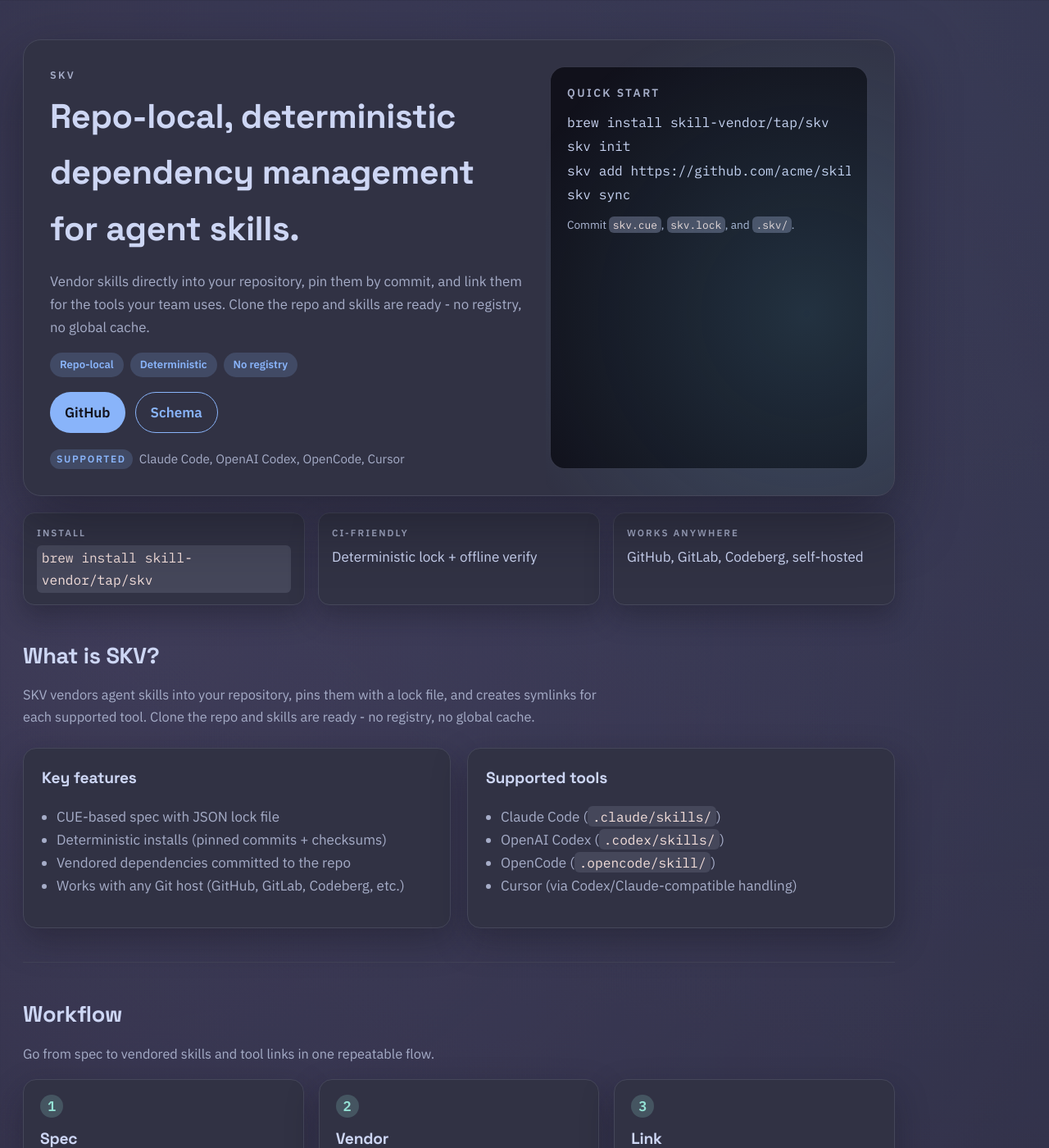
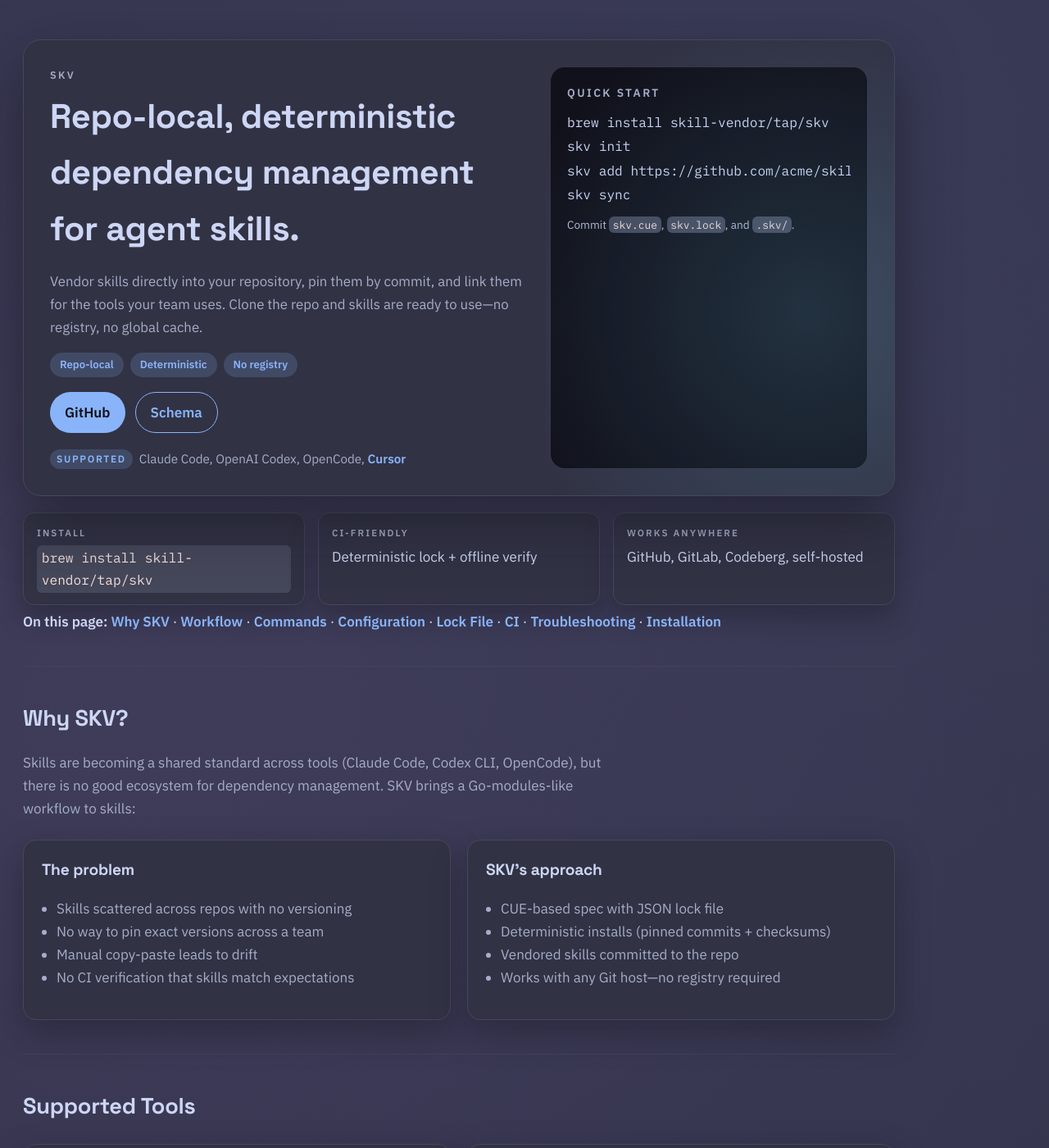
Before and after one commit to skill-vendor/skv, a Jekyll site: the page built from docs/index.md, in a window 1280 px wide and 1400 px high. Shown: the whole window at 82% size. Built offline with Jekyll 4.4.1, drawn with Linux system fonts in a browser that asks for light colours; some of the changed text lies outside the part shown.

Commit message:
docs: improve docs based on review feedback
- README: Add quick start with commit guidance, "Who is this for?"
  callout, move status note to top, trim reference sections
- docs/index: Add TOC, "Why SKV" section, lock file explanation,
  troubleshooting section, clarify schema fields, add Cursor link
- CONTRIBUTING: Add local dev loop, docs file locations, schema
  update guidance
- Align skv import usage across README and docs

Co-Authored-By: Claude Opus 4.5 <noreply@anthropic.com>

````diff
--- a/docs/index.md
+++ b/docs/index.md
@@ -7,7 +7,7 @@ title: SKV - Skill Vendor
   <div class="hero-copy">
     <p class="eyebrow">SKV</p>
     <h1>Repo-local, deterministic dependency management for agent skills.</h1>
-    <p class="lede">Vendor skills directly into your repository, pin them by commit, and link them for the tools your team uses. Clone the repo and skills are ready - no registry, no global cache.</p>
+    <p class="lede">Vendor skills directly into your repository, pin them by commit, and link them for the tools your team uses. Clone the repo and skills are ready to use—no registry, no global cache.</p>
     <div class="hero-tags">
       <span class="tag">Repo-local</span>
       <span class="tag">Deterministic</span>
@@ -19,7 +19,7 @@ title: SKV - Skill Vendor
     </div>
     <div class="hero-meta">
       <span class="meta-label">Supported</span>
-      <span>Claude Code, OpenAI Codex, OpenCode, Cursor</span>
+      <span>Claude Code, OpenAI Codex, OpenCode, <a href="https://cursor.com/docs/context/skills">Cursor</a></span>
     </div>
   </div>
   <div class="hero-panel">
@@ -47,27 +47,62 @@ skv sync</code></pre>
   </div>
 </div>
 
-## What is SKV?
+<nav class="toc">
+  <strong>On this page:</strong>
+  <a href="#why-skv">Why SKV</a> ·
+  <a href="#workflow">Workflow</a> ·
+  <a href="#commands">Commands</a> ·
+  <a href="#configuration">Configuration</a> ·
+  <a href="#lock-file">Lock File</a> ·
+  <a href="#ci-integration">CI</a> ·
+  <a href="#troubleshooting">Troubleshooting</a> ·
+  <a href="#installation">Installation</a>
+</nav>
 
-<p class="section-lede">SKV vendors agent skills into your repository, pins them with a lock file, and creates symlinks for each supported tool. Clone the repo and skills are ready - no registry, no global cache.</p>
+---
+
+## Why SKV?
+
+Skills are becoming a shared standard across tools (Claude Code, Codex CLI, OpenCode), but there is no good ecosystem for dependency management. SKV brings a Go-modules-like workflow to skills:
 
 <div class="grid two-col">
   <div class="card">
-    <h3>Key features</h3>
+    <h3>The problem</h3>
+    <ul>
+      <li>Skills scattered across repos with no versioning</li>
+      <li>No way to pin exact versions across a team</li>
+      <li>Manual copy-paste leads to drift</li>
+      <li>No CI verification that skills match expectations</li>
+    </ul>
+  </div>
+  <div class="card">
+    <h3>SKV's approach</h3>
     <ul>
       <li>CUE-based spec with JSON lock file</li>
       <li>Deterministic installs (pinned commits + checksums)</li>
-      <li>Vendored dependencies committed to the repo</li>
-      <li>Works with any Git host (GitHub, GitLab, Codeberg, etc.)</li>
+      <li>Vendored skills committed to the repo</li>
+      <li>Works with any Git host—no registry required</li>
     </ul>
   </div>
+</div>
+
+---
+
+## Supported Tools
+
+<div class="grid two-col">
   <div class="card">
-    <h3>Supported tools</h3>
+    <h3>Native support</h3>
     <ul>
       <li>Claude Code (<code>.claude/skills/</code>)</li>
       <li>OpenAI Codex (<code>.codex/skills/</code>)</li>
       <li>OpenCode (<code>.opencode/skill/</code>)</li>
-      <li>Cursor (via Codex/Claude-compatible handling)</li>
+    </ul>
+  </div>
+  <div class="card">
+    <h3>Compatible</h3>
+    <ul>
+      <li><a href="https://cursor.com/docs/context/skills">Cursor</a> (via Codex/Claude-compatible skills handling)</li>
     </ul>
   </div>
 </div>
@@ -92,43 +127,19 @@ skv sync</code></pre>
   <div class="flow-step">
     <span class="flow-index">3</span>
     <h3>Link</h3>
-    <p>SKV wires symlinks into each tool’s skill directory automatically.</p>
+    <p>SKV wires symlinks into each tool's skill directory automatically.</p>
+  </div>
+  <div class="flow-step">
+    <span class="flow-index">4</span>
+    <h3>Commit</h3>
+    <p>Commit <code>skv.cue</code>, <code>skv.lock</code>, and <code>.skv/</code> to your repo.</p>
+  </div>
+  <div class="flow-step">
+    <span class="flow-index">5</span>
+    <h3>Verify</h3>
+    <p>Run <code>skv verify</code> in CI to ensure skills match the lock.</p>
   </div>
 </div>
-
----
-
-## Quick Start
-
-<div class="split">
-  <div class="panel">
-    <div class="panel-title">CLI</div>
-    <pre><code># 1. Install
-brew install skill-vendor/tap/skv
-
-# 2. Initialize
-skv init
-
-# 3. Add a skill
-skv add https://github.com/acme/skill-foo
-
-# 4. Sync (vendor + link)
-skv sync</code></pre>
-  </div>
-  <div class="panel">
-    <div class="panel-title">Minimal skv.cue</div>
-    <pre><code class="language-cue">skv: {
-  skills: [
-    {
-      name: "skill-foo"
-      repo: "https://github.com/acme/skill-foo"
-    },
-  ]
-}</code></pre>
-  </div>
-</div>
-
-<p class="section-lede">Commit <code>skv.cue</code>, <code>skv.lock</code>, and the <code>.skv/</code> directory once you’re happy with the result.</p>
 
 ---
 
@@ -241,11 +252,31 @@ skv: {
 
 | Field | Required | Description |
 |-------|----------|-------------|
-| `name` | Yes | Unique skill identifier |
-| `repo` | Remote | Git repository URL |
+| `name` | Always | Unique skill identifier |
+| `repo` | For remote skills | Git repository URL |
 | `path` | No | Subdirectory containing the skill |
 | `ref` | No | Tag, branch, or commit (defaults to repo default branch) |
-| `local` | Local | Path to local skill directory |
+| `local` | For local skills | Path to local skill directory (mutually exclusive with `repo`) |
+
+---
+
+## Lock File
+
+`skv.lock` is a machine-managed JSON file that ensures deterministic installs. It captures:
+
+- **Resolved commit SHA** — the exact commit vendored, even if the spec uses a branch or tag
+- **Checksum** — SHA-256 hash of the vendored directory contents
+- **License metadata** — best-effort SPDX identifier and license file path
+
+**Why checksums matter:**
+
+Checksums use SHA-256 over a deterministic directory hash (sorted file paths + file mode + file contents). This provides:
+
+- **Integrity** — detects local edits or tampering
+- **Reproducibility** — ensures vendored contents match what was resolved
+- **CI verification** — `skv verify` validates checksums and errors on mismatch
+
+Tags are expected to be stable. If a tag resolves to a different commit, `skv update` warns and aborts unless you re-run with `--force`.
 
 ---
 
@@ -274,7 +305,40 @@ jobs:
         run: skv verify
 ```
 
+For ARM64 runners, use `skv-linux-arm64` instead.
+
 If vendored content doesn't match the lock, `skv verify` exits non-zero with details about the mismatch.
+
+---
+
+## Troubleshooting
+
+**Missing SKILL.md**
+
+```
+error: skill directory must contain SKILL.md at its root
+```
+
+Every skill directory must have a `SKILL.md` file. If adding a single-skill repo, ensure `SKILL.md` is at the repo root. For monorepos, specify the path to the skill directory.
+
+**Lock mismatch**
+
+```
+error: vendored content does not match lock
+```
+
+The vendored files have changed since the lock was written. Options:
+
+- `skv sync --refresh` — re-fetch from remote and update the lock
+- `skv sync --accept-local` — accept local changes and rewrite the lock
+
+**Network unavailable**
+
+```
+error: fetch required but running in offline mode
+```
+
+`skv sync --offline` can only verify and link already-vendored skills. If a skill hasn't been fetched yet, you'll need network access.
 
 ---
 
````
Also changed, not shown: CONTRIBUTING.md (+30 -1 lines), README.md.
